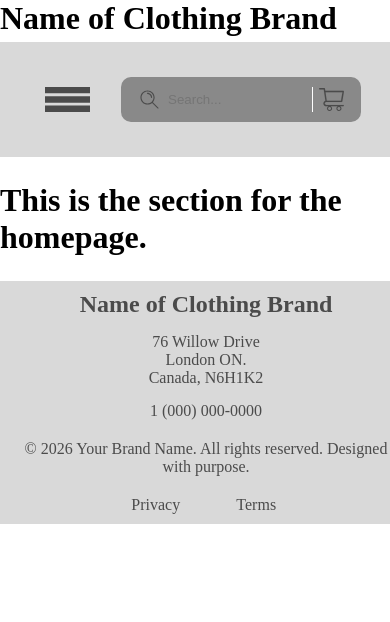
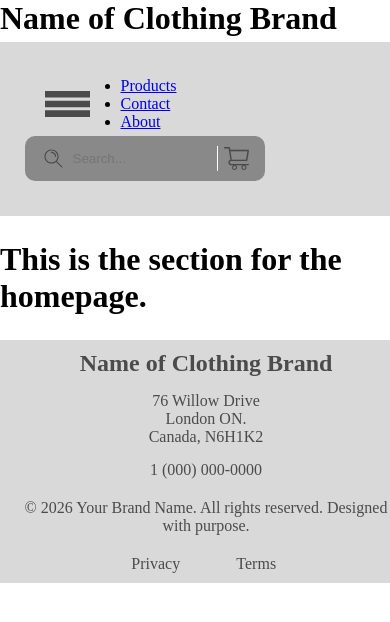
Before and after one commit to cunderhill17/ecommerce-react-app, a React (Vite) app in the folder e-commerce-clothing/: page / in a window 390 px wide. Shown: the top 622 px of the page. Built offline with nearby package versions, Linux system fonts and the light colour scheme.

Commit message:
Update Header.jsx
This commit updates the header with the content needed at Tablet and Desktop sizes (still need to style)

```diff
--- a/e-commerce-clothing/src/Header.jsx
+++ b/e-commerce-clothing/src/Header.jsx
@@ -14,6 +14,14 @@ export default function Header() {
                     <img className='menuIcon' src={menuIcon} alt="Hamburger Menu Icon" />
                 </div>
 
+                <nav className='md:col-span-3 lg:col-span-5'>
+                    <ul>
+                        <li><a href="#">Products</a></li>
+                        <li><a href="#">Contact</a></li>
+                        <li><a href="#">About</a></li>
+                    </ul>
+                </nav>
+
                 <div className='searchBar col-span-3 md:col-start-6 md:col-end-9 lg:col-start-10 lg:col-end-13'>
                     <img className='searchIcon' src={search} alt="Search Icon" />
                     <input type="search" name="productSearch" id="productSearch" placeholder='Search...' />
```
